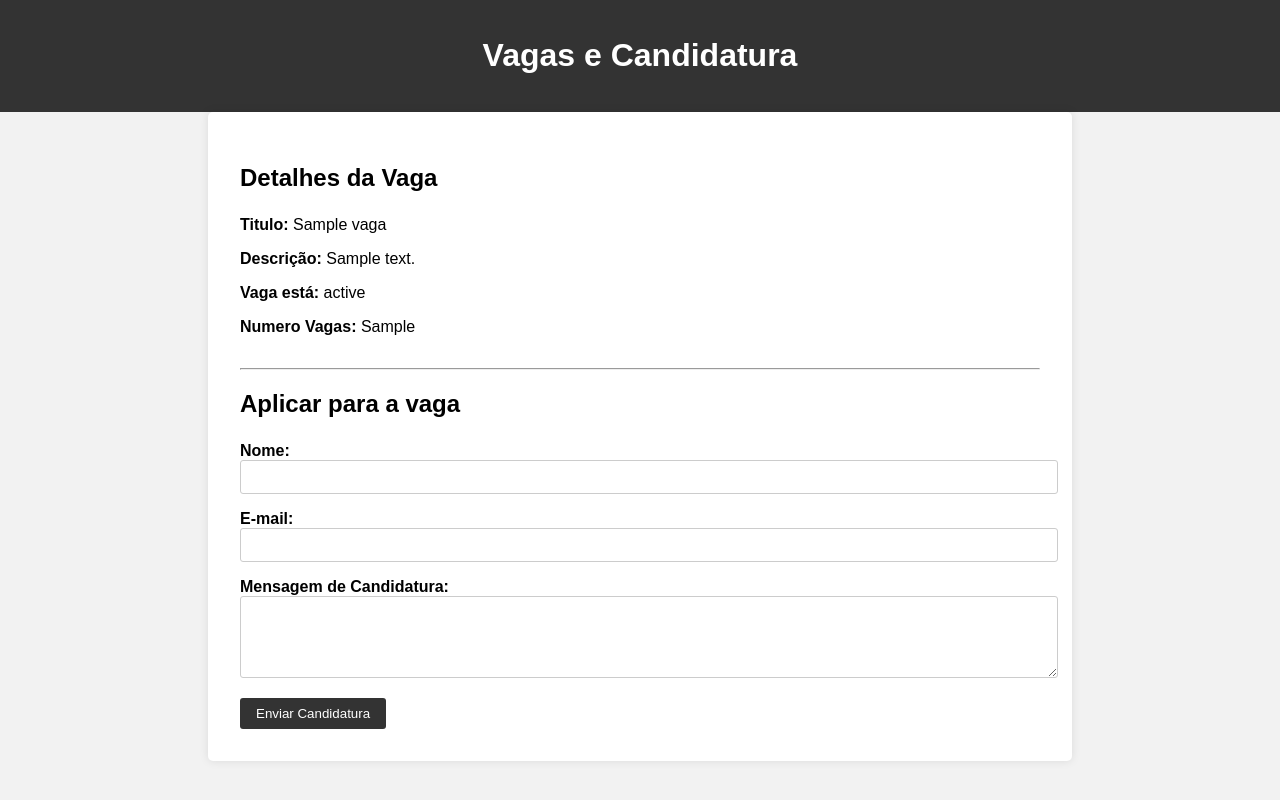
After one commit to nadodev/projeto_mvc_php, a PHP site: the page made by views/vagas/detalhes.php in a window 1280 px wide. The commit adds this page. Run offline with PHP 8.4, Linux system fonts and the light colour scheme; the template is opened without the code that fills it: most values are stand-ins (such as "Sample title", 1, 10 or a date in 2020); some libraries are stand-ins or nearby versions.

Commit message:
chore: adicionado secao vagas

```diff
--- /dev/null
+++ b/views/vagas/detalhes.php
@@ -0,0 +1,94 @@
+<!DOCTYPE html>
+<html lang="en">
+<head>
+    <meta charset="UTF-8">
+    <meta name="viewport" content="width=device-width, initial-scale=1.0">
+    <title>Vagas e Candidatura</title>
+    <style>
+        body {
+            font-family: Arial, sans-serif;
+            margin: 0;
+            padding: 0;
+            background-color: #f2f2f2;
+        }
+        header {
+            background-color: #333;
+            color: white;
+            padding: 1rem;
+            text-align: center;
+        }
+        .container {
+            max-width: 800px;
+            margin: 0 auto;
+            padding: 2rem;
+            background-color: white;
+            box-shadow: 0 0 10px rgba(0, 0, 0, 0.1);
+            border-radius: 5px;
+        }
+        h2 {
+            margin-bottom: 1.5rem;
+        }
+        label {
+            font-weight: bold;
+        }
+        input[type="text"],
+        input[type="email"],
+        textarea {
+            width: 100%;
+            padding: 0.5rem;
+            margin-bottom: 1rem;
+            border: 1px solid #ccc;
+            border-radius: 3px;
+            font-size: 14px;
+        }
+        textarea {
+            resize: vertical;
+        }
+        input[type="submit"] {
+            background-color: #333;
+            color: white;
+            padding: 0.5rem 1rem;
+            border: none;
+            border-radius: 3px;
+            cursor: pointer;
+        }
+        hr {
+            margin-top: 2rem;
+        }
+    </style>
+</head>
+<body>
+    <header>
+        <h1>Vagas e Candidatura</h1>
+    </header>
+    <div class="container">
+        <h2>Detalhes da Vaga</h2>
+        <p><strong>Titulo:</strong> <?php echo $vagas['titulo']; ?></p>
+        <p><strong>Descrição:</strong> <?php echo $vagas['descricao'] ?></p>
+        <p><strong>Vaga está:</strong> <?php echo $vagas['status'] ?></p>
+        <p><strong>Numero Vagas:</strong> <?php echo $vagas['numero_vagas'] ?></p>
+
+        <hr>
+
+        <h2>Aplicar para a vaga</h2>
+        <form action="processar_candidatura.php" method="post">
+            <input type="hidden" name="id_vaga" value="<?php echo $vagas['id'] ?>">
+            <div>
+                <label for="nome">Nome:</label>
+                <input type="text" id="nome" name="nome" required>
+            </div>
+            <div>
+                <label for="email">E-mail:</label>
+                <input type="email" id="email" name="email" required>
+            </div>
+            <div>
+                <label for="mensagem">Mensagem de Candidatura:</label>
+                <textarea id="mensagem" name="mensagem" rows="4" required></textarea>
+            </div>
+            <div>
+                <input type="submit" value="Enviar Candidatura">
+            </div>
+        </form>
+    </div>
+</body>
+</html>
```
Also changed, not shown: index.php (+10 -3 lines), source/App/Controllers/VagasController.php (added, +45 -0 lines), source/App/Core/Model.php (+20 -0 lines), source/Models/Vagas.php (added, +51 -0 lines), views/vagas/index.php (added, +65 -0 lines).
